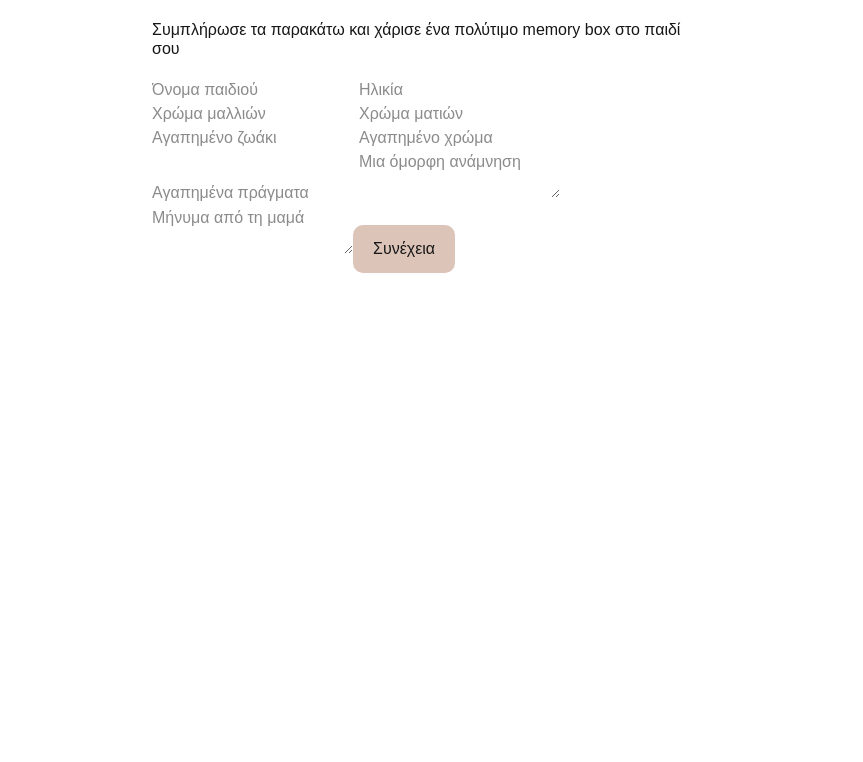
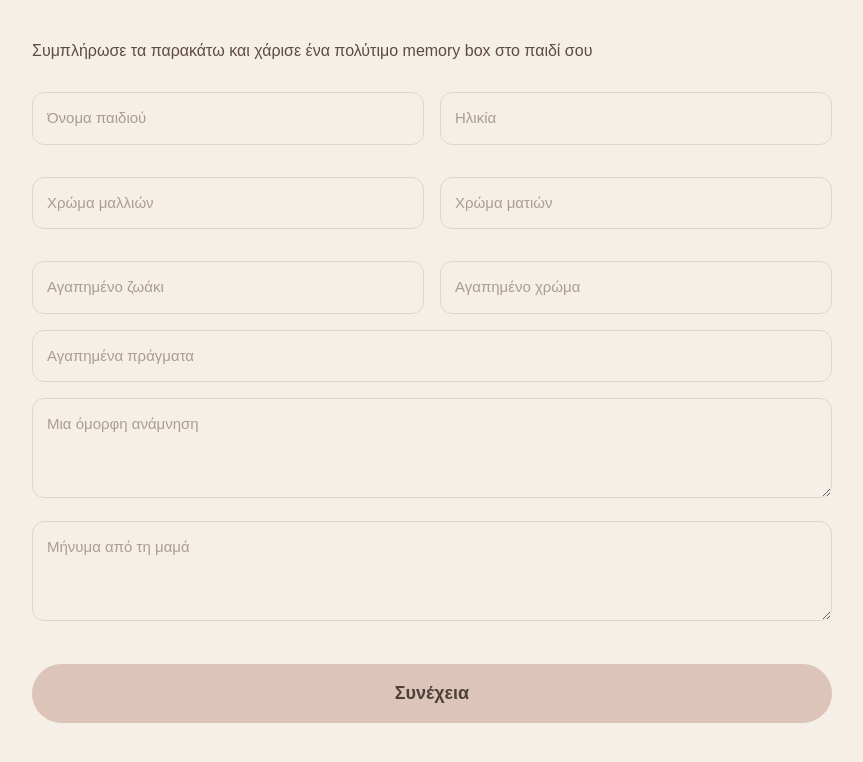
Before and after one commit to mylittlememorybox/My-little-memory-box-, a Next.js app: page /story-details in a window 1280 px wide. Shown: the top 762 px of the page, without its empty margins (208-1071 px from the left). Built offline with nearby package versions, Linux system fonts and the light colour scheme.

Commit message:
Update page.tsx

```diff
--- a/app/story-details/page.tsx
+++ b/app/story-details/page.tsx
@@ -45,37 +45,88 @@ export default function StoryDetailsPage() {
     }
   };
 
+  const inputStyle = {
+    width: "100%",
+    padding: "14px",
+    borderRadius: "12px",
+    border: "1px solid #E0D5CF",
+    marginBottom: "16px",
+    fontSize: "15px",
+  };
+
   return (
-    <main style={{ padding: "20px", maxWidth: "600px", margin: "0 auto" }}>
-      <h1 style={{ marginBottom: "20px" }}>
+    <main
+      style={{
+        minHeight: "100vh",
+        backgroundColor: "#F6EFE8",
+        padding: "40px 20px",
+        color: "#5E4B42",
+      }}
+    >
+      <div style={{ maxWidth: "800px", margin: "0 auto" }}>
+        <h1 style={{ marginBottom: "30px", lineHeight: "1.4" }}>
           Συμπλήρωσε τα παρακάτω και χάρισε ένα πολύτιμο memory box στο παιδί σου
         </h1>
 
-      <input placeholder="Όνομα παιδιού" value={childName} onChange={(e) => setChildName(e.target.value)} />
-      <input placeholder="Ηλικία" value={age} onChange={(e) => setAge(e.target.value)} />
-      <input placeholder="Χρώμα μαλλιών" value={hairColor} onChange={(e) => setHairColor(e.target.value)} />
-      <input placeholder="Χρώμα ματιών" value={eyeColor} onChange={(e) => setEyeColor(e.target.value)} />
-      <input placeholder="Αγαπημένο ζωάκι" value={favoriteAnimal} onChange={(e) => setFavoriteAnimal(e.target.value)} />
-      <input placeholder="Αγαπημένο χρώμα" value={favoriteColor} onChange={(e) => setFavoriteColor(e.target.value)} />
-      <input placeholder="Αγαπημένα πράγματα" value={favoriteThings} onChange={(e) => setFavoriteThings(e.target.value)} />
+        {/* GRID */}
+        <div
+          style={{
+            display: "grid",
+            gridTemplateColumns: "1fr 1fr",
+            gap: "16px",
+          }}
+        >
+          <input style={inputStyle} placeholder="Όνομα παιδιού" value={childName} onChange={(e) => setChildName(e.target.value)} />
+          <input style={inputStyle} placeholder="Ηλικία" value={age} onChange={(e) => setAge(e.target.value)} />
 
-      <textarea placeholder="Μια όμορφη ανάμνηση" value={memory} onChange={(e) => setMemory(e.target.value)} />
-      <textarea placeholder="Μήνυμα από τη μαμά" value={momMessage} onChange={(e) => setMomMessage(e.target.value)} />
+          <input style={inputStyle} placeholder="Χρώμα μαλλιών" value={hairColor} onChange={(e) => setHairColor(e.target.value)} />
+          <input style={inputStyle} placeholder="Χρώμα ματιών" value={eyeColor} onChange={(e) => setEyeColor(e.target.value)} />
+
+          <input style={inputStyle} placeholder="Αγαπημένο ζωάκι" value={favoriteAnimal} onChange={(e) => setFavoriteAnimal(e.target.value)} />
+          <input style={inputStyle} placeholder="Αγαπημένο χρώμα" value={favoriteColor} onChange={(e) => setFavoriteColor(e.target.value)} />
+        </div>
+
+        <input
+          style={inputStyle}
+          placeholder="Αγαπημένα πράγματα"
+          value={favoriteThings}
+          onChange={(e) => setFavoriteThings(e.target.value)}
+        />
+
+        <textarea
+          style={{ ...inputStyle, minHeight: "100px" }}
+          placeholder="Μια όμορφη ανάμνηση"
+          value={memory}
+          onChange={(e) => setMemory(e.target.value)}
+        />
+
+        <textarea
+          style={{ ...inputStyle, minHeight: "100px" }}
+          placeholder="Μήνυμα από τη μαμά"
+          value={momMessage}
+          onChange={(e) => setMomMessage(e.target.value)}
+        />
 
         <button
           onClick={handleSubmit}
           disabled={loading}
           style={{
             marginTop: "20px",
-          padding: "12px 20px",
+            width: "100%",
+            padding: "16px",
+            borderRadius: "999px",
+            border: "none",
             backgroundColor: "#DCC4B8",
-          border: "none",
-          borderRadius: "10px",
+            color: "#4F4039",
+            fontSize: "18px",
+            fontWeight: "600",
             cursor: "pointer",
+            opacity: loading ? 0.6 : 1,
           }}
         >
           {loading ? "Φόρτωση..." : "Συνέχεια"}
         </button>
+      </div>
     </main>
   );
 }
```
Lines whose indentation alone changed are shown as unchanged.
